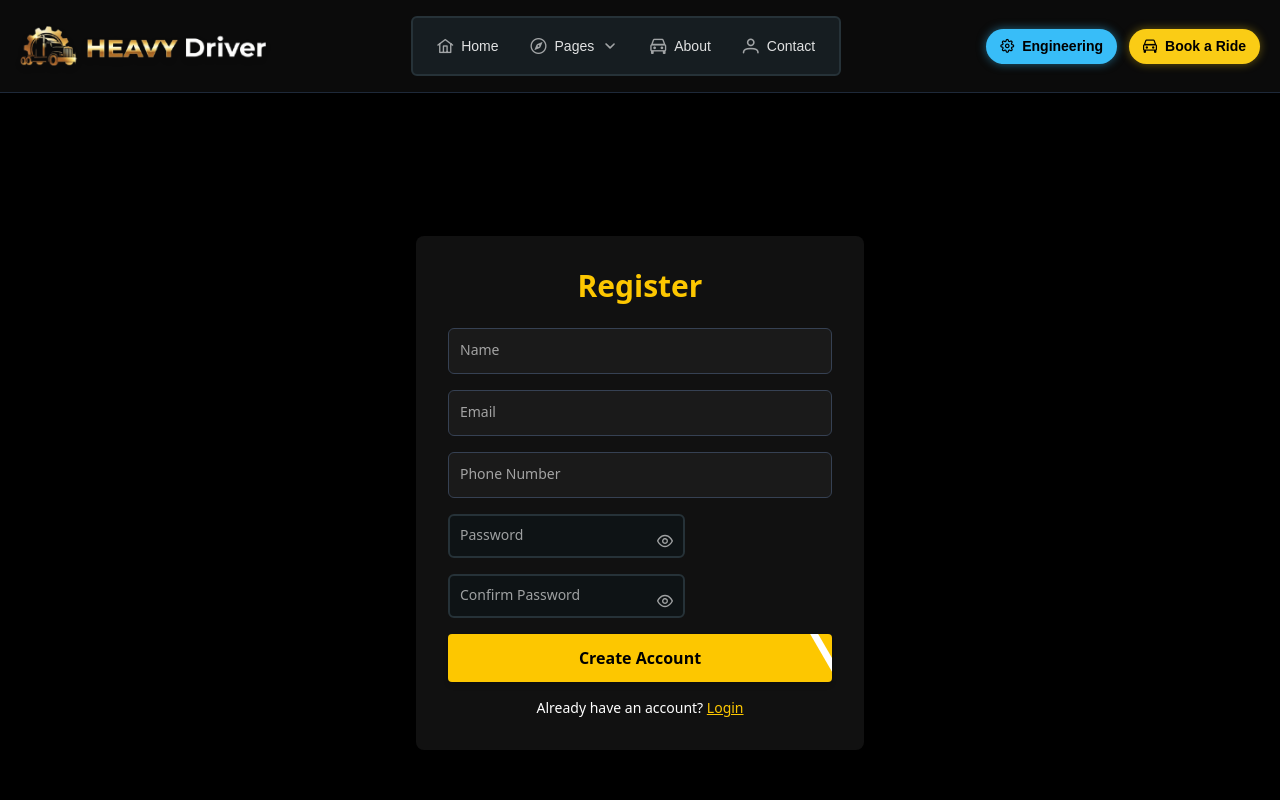
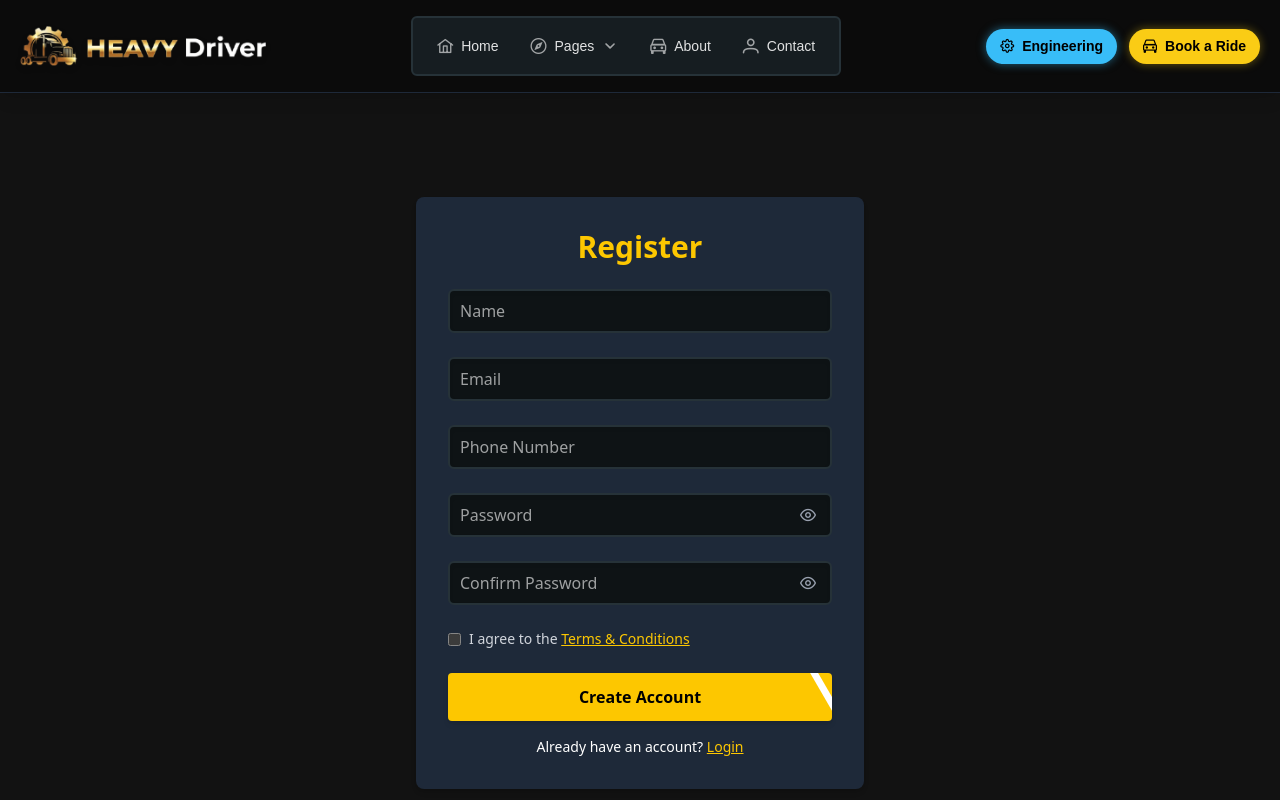
Before and after one commit to mrstmcpp/heavydriver-frontend, a React (Vite) app: page /register in a window 1280 px wide. Shown: the top 800 px of the page. Built offline with nearby package versions, Linux system fonts and the light colour scheme; no server answers; a web font is replaced by a local one.

Commit message:
Review Added

```diff
--- a/src/components/auth/Passenger/Register.jsx
+++ b/src/components/auth/Passenger/Register.jsx
@@ -11,9 +11,27 @@ const Register = () => {
   const [password, setPassword] = useState("");
   const [confirmPassword, setConfirmPassword] = useState("");
   const [phoneNumber, setPhoneNumber] = useState("");
+  const [agreeTerms, setAgreeTerms] = useState(false);
+  const [error, setError] = useState("");
+
   const navigate = useNavigate();
 
-  const handleRegister = async () => {
+  const handleRegister = async (e) => {
+    e.preventDefault();
+
+    // Validation checks
+    if (!name || !email || !password || !confirmPassword || !phoneNumber) {
+      return setError("All fields are required");
+    }
+
+    if (password !== confirmPassword) {
+      return setError("Passwords do not match");
+    }
+
+    if (!agreeTerms) {
+      return setError("You must accept the terms & conditions");
+    }
+
     try {
       const res = await axios.post(
         `${import.meta.env.VITE_AUTH_BACKEND_URL}/signup/passenger`,
@@ -25,48 +43,64 @@ const Register = () => {
           phoneNumber,
         }
       );
+
       console.log("Registration successful:", res.data);
       navigate("/login");
     } catch (error) {
       console.error("Registration failed:", error);
+      setError("Registration failed. Try again.");
     }
   };
 
   return (
     <>
       <PageMeta page={"register"} />
-    <div className="min-h-screen flex items-center justify-center bg-black px-4 py-8">
-      <div className="bg-[#111] p-8 space-y-4 rounded-lg w-full max-w-md shadow-md">
+      <div className="min-h-screen flex items-center justify-center px-4 py-8">
+        <div className="bg-gray-800 p-8 space-y-4 rounded-lg w-full max-w-md shadow-md">
           <h2 className="text-3xl font-bold text-yellow-400 mb-6 text-center">
             Register
           </h2>
-        <div className="space-y-10">
+
+          {error && (
+            <p className="text-red-400 text-sm text-center mb-2 font-medium">
+              {error}
+            </p>
+          )}
+
+          <form onSubmit={handleRegister} className="space-y-6">
             <CustomInput
               label="Name"
               value={name}
               onChange={(e) => setName(e.target.value)}
               placeholder="Enter your name"
+              required
             />
+
             <CustomInput
               label="Email"
               value={email}
               onChange={(e) => setEmail(e.target.value)}
               type="email"
               placeholder="Enter your email"
+              required
             />
+
             <CustomInput
               label="Phone Number"
               value={phoneNumber}
               onChange={(e) => setPhoneNumber(e.target.value)}
               type="tel"
               placeholder="Enter your phone number"
+              required
             />
+
             <CustomInput
               label="Password"
               value={password}
               onChange={(e) => setPassword(e.target.value)}
               type="password"
               placeholder="Create a password"
+              required
             />
 
             <CustomInput
@@ -75,12 +109,32 @@ const Register = () => {
               onChange={(e) => setConfirmPassword(e.target.value)}
               type="password"
               placeholder="Confirm your password"
+              required
             />
+
+            <div className="flex items-center gap-2 text-gray-300 text-sm mt-2">
+              <input
+                type="checkbox"
+                checked={agreeTerms}
+                onChange={() => setAgreeTerms(!agreeTerms)}
+                className="accent-yellow-400 cursor-pointer"
+              />
+              <span>
+                I agree to the{" "}
+                <span className="text-yellow-400 underline cursor-pointer">
+                  Terms & Conditions
+                </span>
+              </span>
             </div>
 
-        <YellowButton onClick={handleRegister} className="w-full mb-4">
+            <YellowButton
+              type="submit"
+              className="w-full mt-4"
+              disabled={!agreeTerms}
+            >
               Create Account
             </YellowButton>
+          </form>
 
           <p className="text-white text-sm text-center">
             Already have an account?{" "}
--- a/src/components/booking/DriverFinding.jsx
+++ b/src/components/booking/DriverFinding.jsx
@@ -11,7 +11,7 @@ import CarLoader from "../../resusables/CarLoader";
 import userProfilePage from "../../assets/user.png";
 import PageMeta from "../common/PageMeta";
 
-const RETRY_COOLDOWN = 30; // ✅ cooldown time in seconds
+const RETRY_COOLDOWN = 30;
 
 const DriverFinding = () => {
   const navigate = useNavigate();
@@ -29,13 +29,11 @@ const DriverFinding = () => {
   const [retryingDriver, setRetryingDriver] = useState(false);
   const [activeDriver, setActiveDriver] = useState(null);
 
-  // ✅ NEW: Cooldown State
   const [retryCooldown, setRetryCooldown] = useState(0);
 
   const startLat = parseFloat(searchParams.get("startLat"));
   const startLng = parseFloat(searchParams.get("startLng"));
 
-  // ✅ Load cooldown from localStorage on mount
   useEffect(() => {
     const savedTimestamp = localStorage.getItem(`retryTimestamp_${bookingId}`);
     if (savedTimestamp) {
@@ -48,7 +46,6 @@ const DriverFinding = () => {
     }
   }, [bookingId]);
 
-  // ✅ Countdown interval
   useEffect(() => {
     if (retryCooldown <= 0) return;
     const interval = setInterval(() => {
@@ -132,19 +129,16 @@ const DriverFinding = () => {
       });
       setTimeout(() => navigate(`/rides/${bookingId}`), 2000);
 
-      // ✅ Clear retry timestamp if driver assigned
       localStorage.removeItem(`retryTimestamp_${bookingId}`);
     }
   }, [connected, ride, bookingId, navigate, setActiveBooking]);
 
-  // ✅ Retry handler with cooldown logic
   const handleRetryFindDriver = async () => {
     if (retryCooldown > 0) return; // extra protection
 
     try {
       setRetryingDriver(true);
 
-      // ✅ Set new cooldown
       localStorage.setItem(`retryTimestamp_${bookingId}`, Date.now());
       setRetryCooldown(RETRY_COOLDOWN);
 
--- a/src/resusables/CustomInput.jsx
+++ b/src/resusables/CustomInput.jsx
@@ -1,74 +1,64 @@
-import React from "react";
+import React, { useState } from "react";
+import { InputText } from "primereact/inputtext";
 import { FloatLabel } from "primereact/floatlabel";
-import { Password } from "primereact/password";
 
 const CustomInput = ({
-  id,
+  label,
   type = "text",
-  label,
-  icon,
-  value = "",
+  value,
   onChange,
-  className = "",
-  readOnly = false,
+  name,
+  ...rest
 }) => {
-  const baseStyle =
-    "bg-[#1a1a1a] text-white text-sm border border-gray-700 rounded-md px-3 py-3 pr-10 w-full";
+  const [showPassword, setShowPassword] = useState(false);
 
-  const hasValue = value !== null && value !== undefined && value !== "";
+  const renderInput = () => {
+    const baseClasses =
+      "w-full bg-[#0f1218] text-gray-100 border border-gray-700 rounded-xl px-4 py-3 outline-none transition-all duration-200 focus:border-yellow-400 focus:ring-2 focus:ring-yellow-400/40 shadow-inner focus:shadow-[0_0_8px_#facc15aa]";
+
+    if (type === "password") {
+      return (
+        <div className="relative w-full">
+          <InputText
+            id={name}
+            type={showPassword ? "text" : "password"}
+            value={value}
+            onChange={onChange}
+            {...rest}
+            className={baseClasses}
+          />
+          <i
+            className={`pi ${
+              showPassword ? "pi-eye-slash" : "pi-eye"
+            } absolute right-4 top-1/2 -translate-y-1/2 text-gray-400 cursor-pointer hover:text-yellow-400 transition-colors duration-200`}
+            onClick={() => setShowPassword(!showPassword)}
+          />
+        </div>
+      );
+    }
+
+    return (
+      <InputText
+        id={name}
+        type={type}
+        value={value}
+        onChange={onChange}
+        {...rest}
+        className={baseClasses}
+      />
+    );
+  };
 
   return (
-    <div className="relative mb-4 w-full">
+    <div className="w-full mb-6">
       <FloatLabel>
-        {type === "password" ? (
-          <Password
-            id={id}
-            value={value}
-            onChange={onChange}
-            toggleMask
-            feedback={false}
-            inputId={id}
-            inputClassName={`${baseStyle} ${className} !pr-10`}
-            pt={{
-              root: { className: "w-full" },
-              input: {
-                className: "!text-sm !leading-none !p-0 !px-3 !py-3",
-              },
-              toggleMask: {
-                className:
-                  "!text-gray-400 right-3 top-1/2 -translate-y-1/2",
-              },
-            }}
-            placeholder=" "
-          />
-        ) : (
-          <input
-            id={id}
-            type={type}
-            value={value}
-            onChange={onChange}
-            className={`${baseStyle} ${className} ${
-              readOnly ? "cursor-default" : ""
-            }`}
-            placeholder={hasValue ? label : " "} // key fix for FloatLabel behavior
-            readOnly={readOnly}
-          />
-        )}
-
+        {renderInput()}
         <label
-          htmlFor={id}
-          className={`text-gray-400 text-sm ${
-            hasValue ? "transform scale-90 -translate-y-4" : ""
-          }`}
+          htmlFor={name}
+          className="text-gray-400 transition-all duration-200 peer-focus:text-yellow-400 peer-placeholder-shown:translate-y-0 peer-placeholder-shown:scale-100"
         >
           {label}
         </label>
-
-        {icon && type !== "password" && (
-          <span
-            className={`pi ${icon} absolute right-3 top-1/2 transform -translate-y-1/2 text-gray-500 text-sm`}
-          />
-        )}
       </FloatLabel>
     </div>
   );
--- /dev/null
+++ b/src/resusables/RatingDialog.jsx
@@ -0,0 +1,94 @@
+import React, { useState } from "react";
+import { Dialog } from "primereact/dialog";
+import { Rating } from "primereact/rating";
+import axios from "axios";
+import { useToast } from "../context/ToastContext";
+
+const RatingDialog = ({
+  visible,
+  onClose,
+  bookingId,
+  submitUrl = `${
+    import.meta.env.VITE_REVIEW_BACKEND_URL
+  }/review/booking/${bookingId}`,
+}) => {
+  const [ratingValue, setRatingValue] = useState(null);
+  const [content, setContent] = useState("");
+  const [loading, setLoading] = useState(false);
+  const { showToast } = useToast();
+
+  const handleSubmit = async () => {
+    if (!ratingValue) return;
+    try {
+      setLoading(true);
+
+      await axios.post(`${submitUrl}`, {
+        rating: ratingValue,
+        content: content?.trim() || "",
+      });
+
+      showToast({
+        severity: "success",
+        summary: "Thank you!",
+        detail: "Your feedback has been submitted.",
+      });
+
+      setRatingValue(null);
+      setContent("");
+      onClose(true);
+    } catch (err) {
+      showToast({
+        severity: "error",
+        summary: "Error",
+        detail: err.response?.data?.error || "Failed to submit feedback.",
+      });
+    } finally {
+      setLoading(false);
+    }
+  };
+
+  return (
+    <Dialog
+      header="Rate Your Ride"
+      visible={visible}
+      style={{
+        width: "90vw",
+        maxWidth: "400px",
+        borderRadius: "12px",
+      }}
+      onHide={() => onClose(false)}
+      modal
+      dismissableMask
+    >
+      <div className="text-center py-4 px-2 sm:px-4">
+        <p className="text-lg text-gray-300 mb-4">How was your experience?</p>
+
+        <Rating
+          value={ratingValue}
+          onChange={(e) => setRatingValue(e.value)}
+          cancel={false}
+          stars={5}
+          className="mb-4"
+        />
+
+        <textarea
+          className="w-full rounded-lg p-3 bg-[#111] text-white border border-gray-600 focus:border-yellow-400 focus:outline-none"
+          rows={4}
+          placeholder="Write your feedback (optional)"
+          value={content}
+          onChange={(e) => setContent(e.target.value)}
+        />
+
+        <button
+          className="bg-yellow-400 text-black font-semibold rounded-lg px-6 py-2 mt-4 disabled:opacity-50"
+          disabled={!ratingValue || loading}
+          onClick={handleSubmit}
+        >
+          {loading ? "Submitting..." : "Submit"}
+        </button>
+      </div>
+    </Dialog>
+  );
+};
+
+export default RatingDialog;
```
Also changed, not shown: src/components/auth/Passenger/Login.jsx (+34 -17 lines), src/components/booking/ActiveRide.jsx (+26 -28 lines), src/components/booking/RideDetailsPage.jsx (+39 -6 lines), src/App.css (line endings or trailing spaces). Lines whose indentation alone changed are shown as unchanged.
